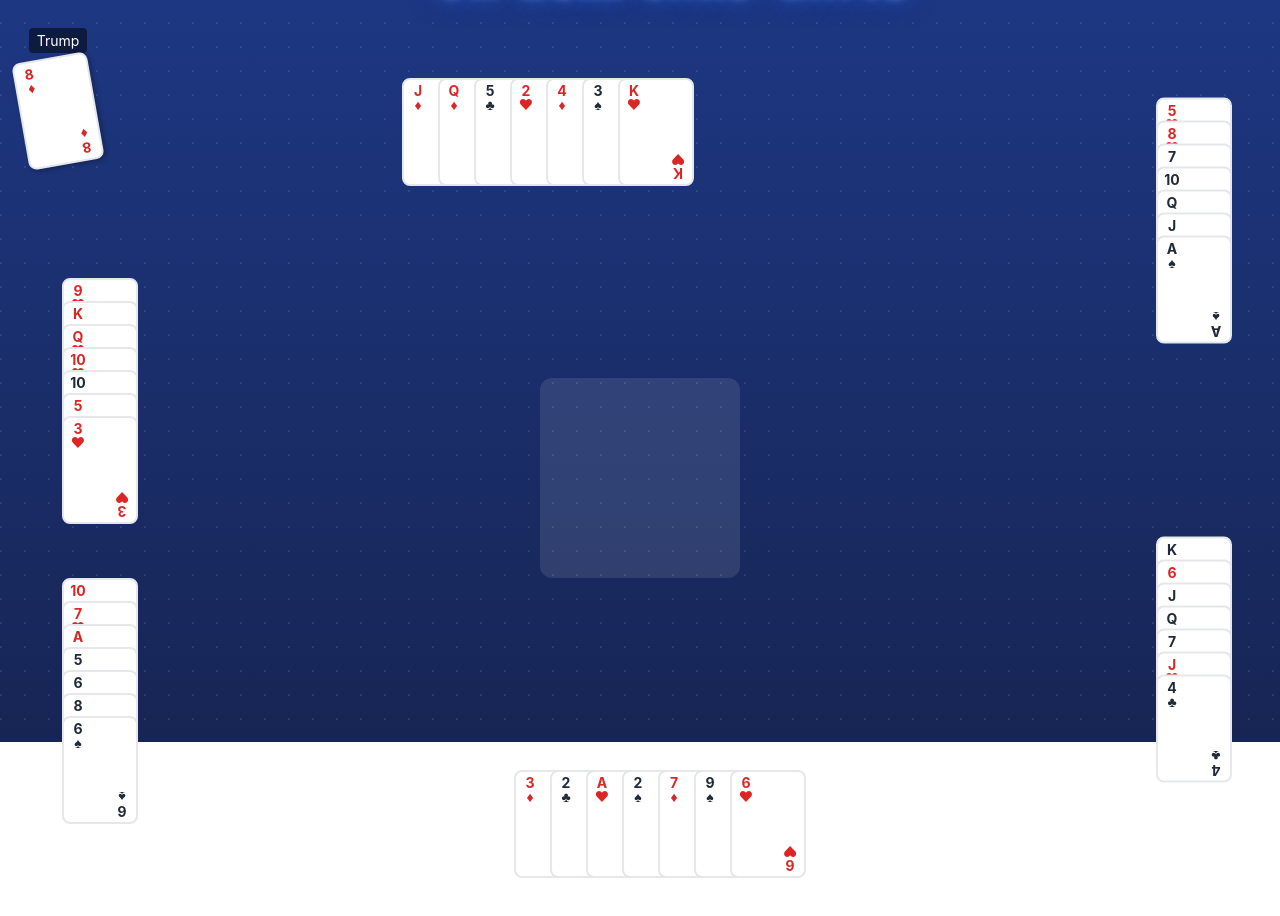
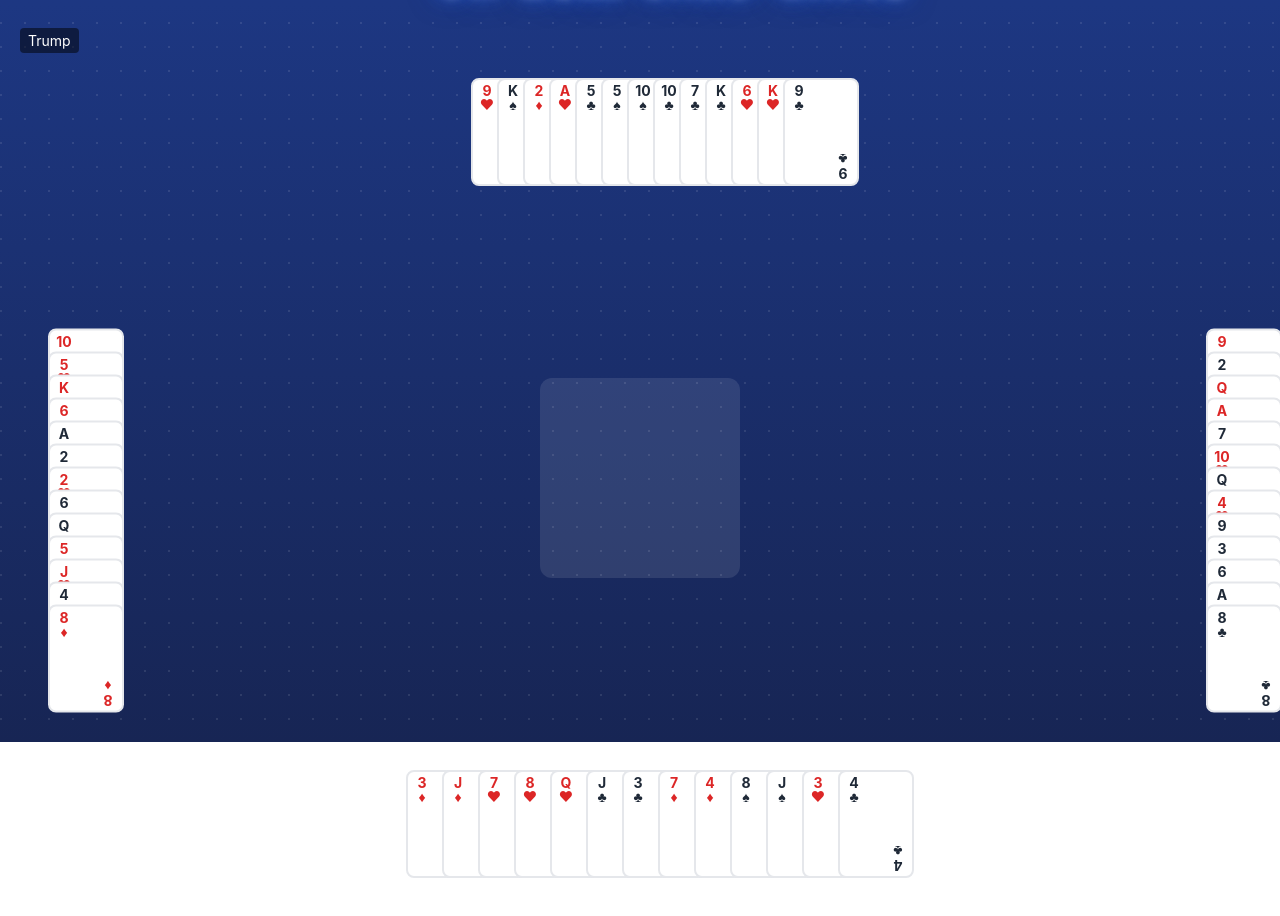
Before and after one commit to mikeyj777/oh_hell_3, a React (Create React App) app in the folder client/: page / in a window 1280 px wide. Shown: the part 122-1038 px from the top of the page. Built offline with nearby package versions, Linux system fonts and the light colour scheme.

Commit message:
all player layouts have widened areas for played cards visual

```diff
--- a/client/src/game/CardGame.js
+++ b/client/src/game/CardGame.js
@@ -5,7 +5,7 @@ import CardPlacement from './CardPlacement';
 import './CardGameAndPlacement.css';
 
 const CardGame = () => {
-  const dealCards = new DealCards(7, 7);
+  const dealCards = new DealCards(4, 13);
 
   return (
     <div className="card-game-container">
--- a/client/src/game/CardGameAndPlacement.css
+++ b/client/src/game/CardGameAndPlacement.css
@@ -142,7 +142,7 @@
 
 /* 4 Player Layout */
 .players-4 .position-p4-0 { /* Bottom */
-  bottom: -200px;
+  bottom: -400px;
   left: 50%;
   transform: translateX(-50%);
   flex-direction: row;
@@ -156,7 +156,7 @@
 }
 
 .players-4 .position-p4-2 { /* Top */
-  top: -200px;
+  top: -400px;
   left: 50%;
   transform: translateX(-50%);
   flex-direction: row;
@@ -171,7 +171,7 @@
 
 /* 5 Player Layout */
 .players-5 .position-p5-0 { /* Bottom */
-  bottom: 0;
+  bottom: -150px;
   left: 40%;
   transform: translateX(-10%);
   transform: translateY(200%);
@@ -186,7 +186,7 @@
 }
 
 .players-5 .position-p5-2 { /* Top-left */
-  top: 0px;
+  top: -150px;
   left: 30%;
   transform: translateX(-50%);
   transform: translateY(-800%);
@@ -194,7 +194,7 @@
 }
 
 .players-5 .position-p5-3 { /* Top-right */
-  top: 0px;
+  top: -150px;
   left: 55%;
   transform: translateX(-100%);
   transform: translateY(-800%);
@@ -210,7 +210,7 @@
 
 /* 6 Player Layout */
 .players-6 .position-p6-0 { /* Bottom */
-  bottom: -300px;
+  bottom: -400px;
   left: 50%;
   transform: translateX(-50%);
   flex-direction: row;
@@ -235,7 +235,7 @@
 .players-6 .position-p6-3 { /* Right-top */
   top: 35%;
   transform: translateY(-50%);
-  top: -300px;
+  top: -400px;
   left: 50%;
   transform: translateX(-50%);
 }
```
